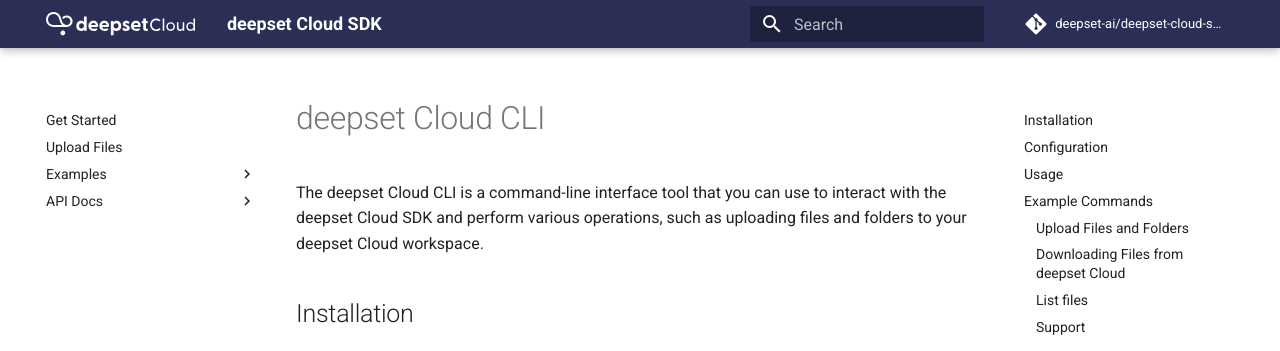
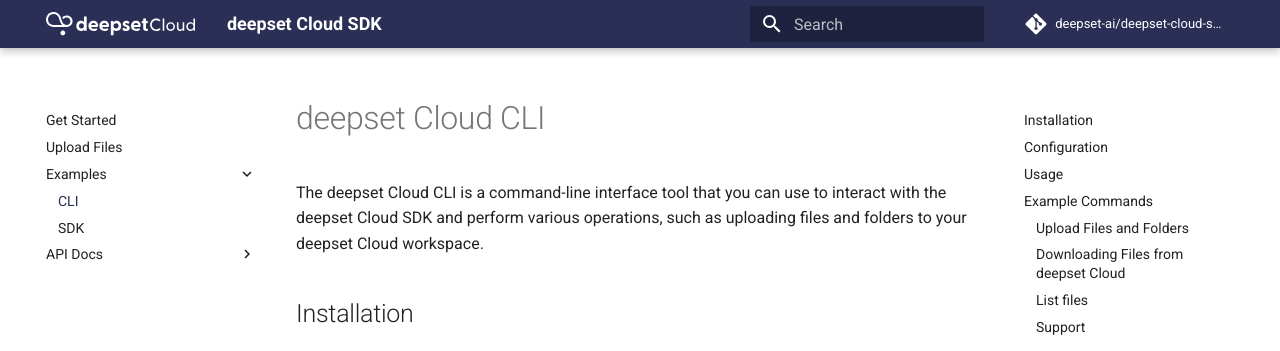
Before and after one commit to deepset-ai/deepset-cloud-sdk, an MkDocs documentation site: the page built from docs/examples/cli/README.md, in a window 1280 px wide. Shown: the top 351 px of the page. Built offline with MkDocs 1.6.1 and Material for MkDocs 9.7.7, drawn with Linux system fonts in a browser that asks for light colours; comment, search, counter and statistics services are not loaded; the version menu is left out.

Commit message:
restore examples

```diff
--- a/mkdocs.yml
+++ b/mkdocs.yml
@@ -52,7 +52,8 @@
   - Get Started: index.md
   - Upload Files: upload_files.md
   - Examples:
-      - CLI: examples/sdk/README.md
+      - CLI: examples/cli/README.md
+      - SDK: examples/sdk/README.md
   - API Docs: # autogenerated within the /docs/_pydoc folder
       - Synchronous SDK: _pydoc/temp/sync_client.md
       - Asynchronous SDK: _pydoc/temp/async_client.md
```
